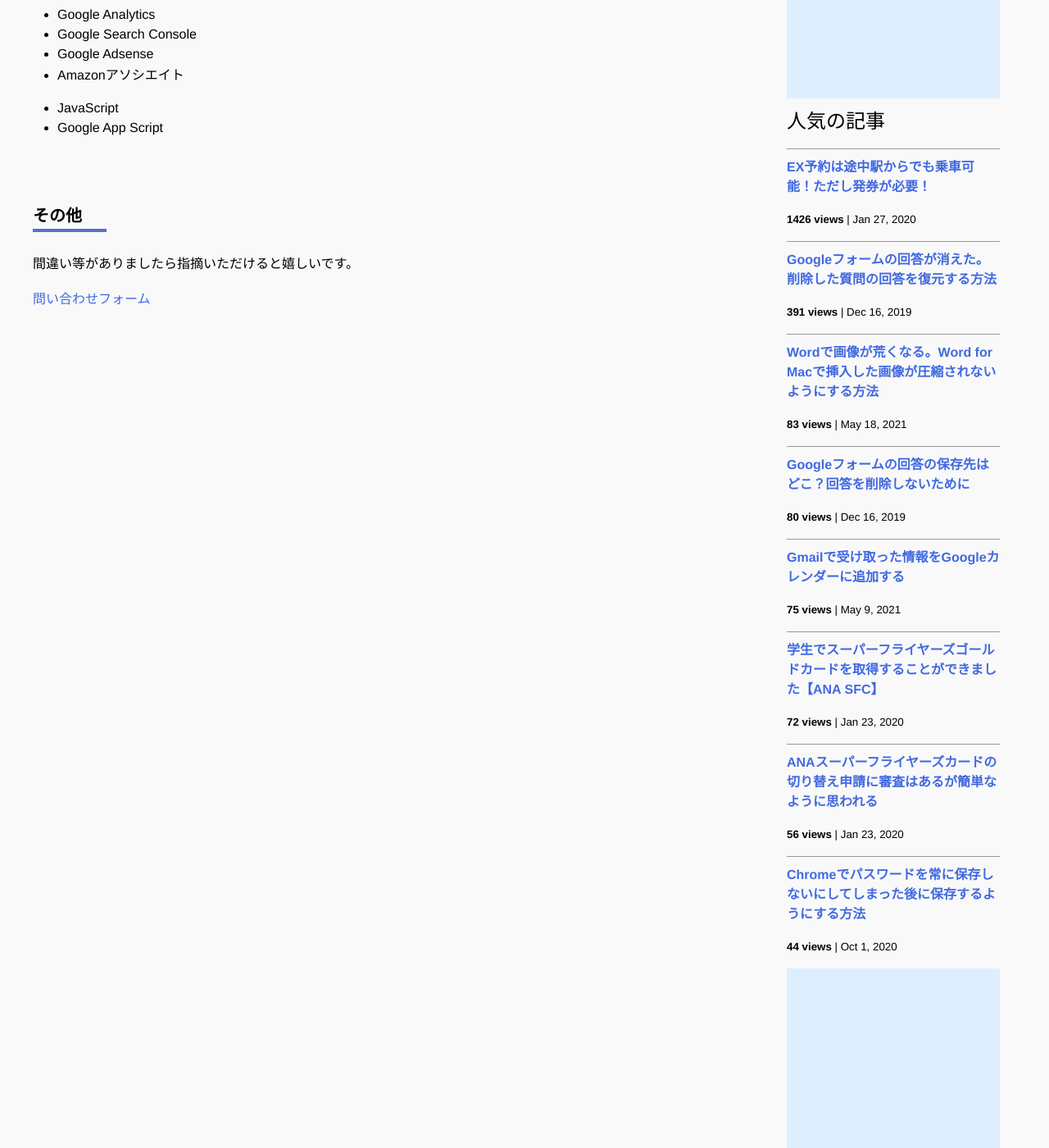
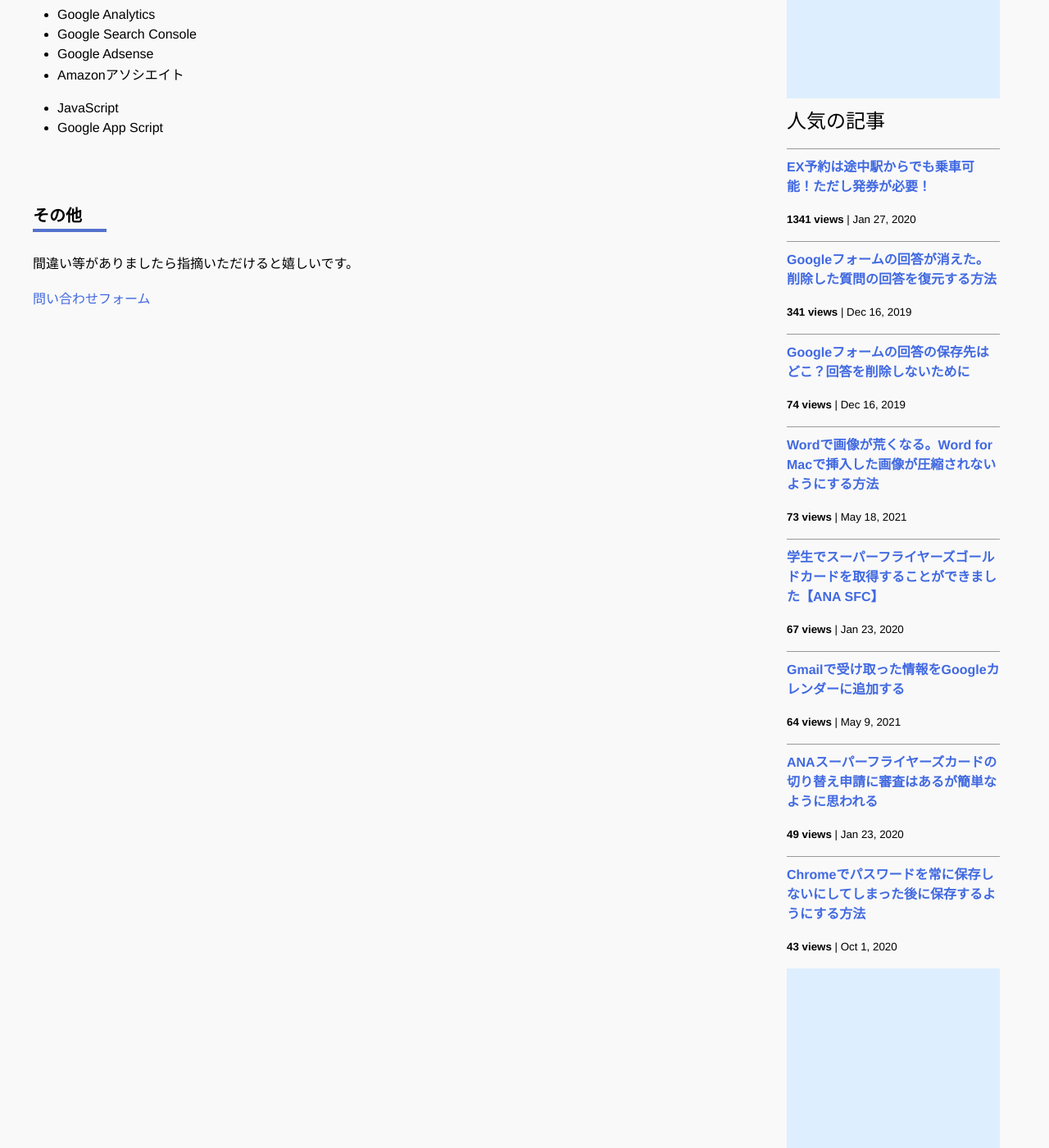
Before and after one commit to iwanaminami/shoyaiwaname, a Jekyll site: the page built from about.markdown, in a window 1280 px wide and 1400 px high, scrolled down 693 px. Shown: the whole window at 82% size. Built offline with Jekyll 4.4.1, drawn with Linux system fonts in a browser that asks for light colours; nearby versions of some CDN libraries; comment, search, counter and statistics services are not loaded.

Commit message:
a new commit message

```diff
--- a/_data/popularposts.yml
+++ b/_data/popularposts.yml
@@ -1,17 +1,17 @@
 side:
-  - view: 1426
+  - view: 1341
     url: /2020/01/27/ex-rideontheway.html
-  - view: 391
+  - view: 341
     url: /2019/12/16/restore-googleform.html
-  - view: 83
+  - view: 74
+    url: /2019/12/16/googleform-answers.html
+  - view: 73
     url: /2021/05/18/image-compression-word.html
-  - view: 80
-    url: /2019/12/16/googleform-answers.html
-  - view: 75
+  - view: 67
+    url: /2020/01/23/sfcgold.html
+  - view: 64
     url: /2021/05/09/gmailtocalendar.html
-  - view: 72
-    url: /2020/01/23/sfcgold.html
-  - view: 56
+  - view: 49
     url: /2020/01/23/sfc-judge.html
-  - view: 44
+  - view: 43
     url: /2020/10/01/googlepassword.html
```
